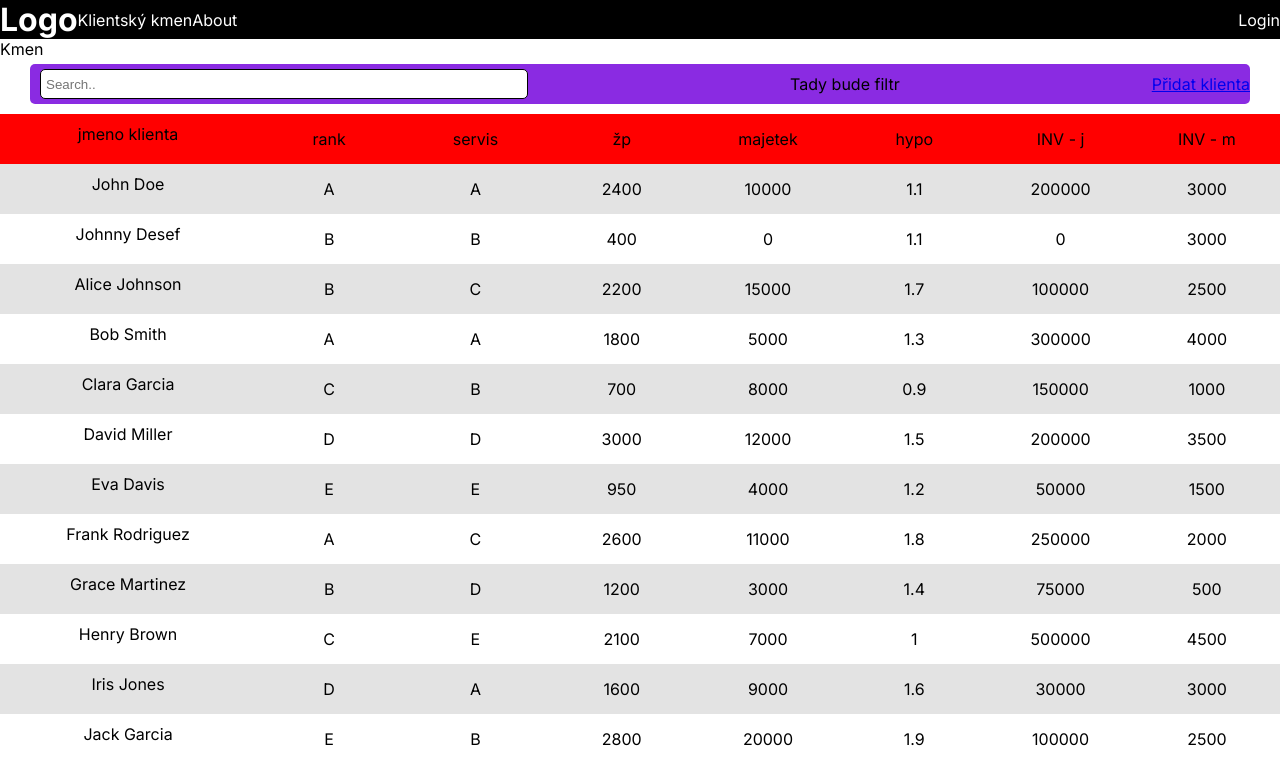
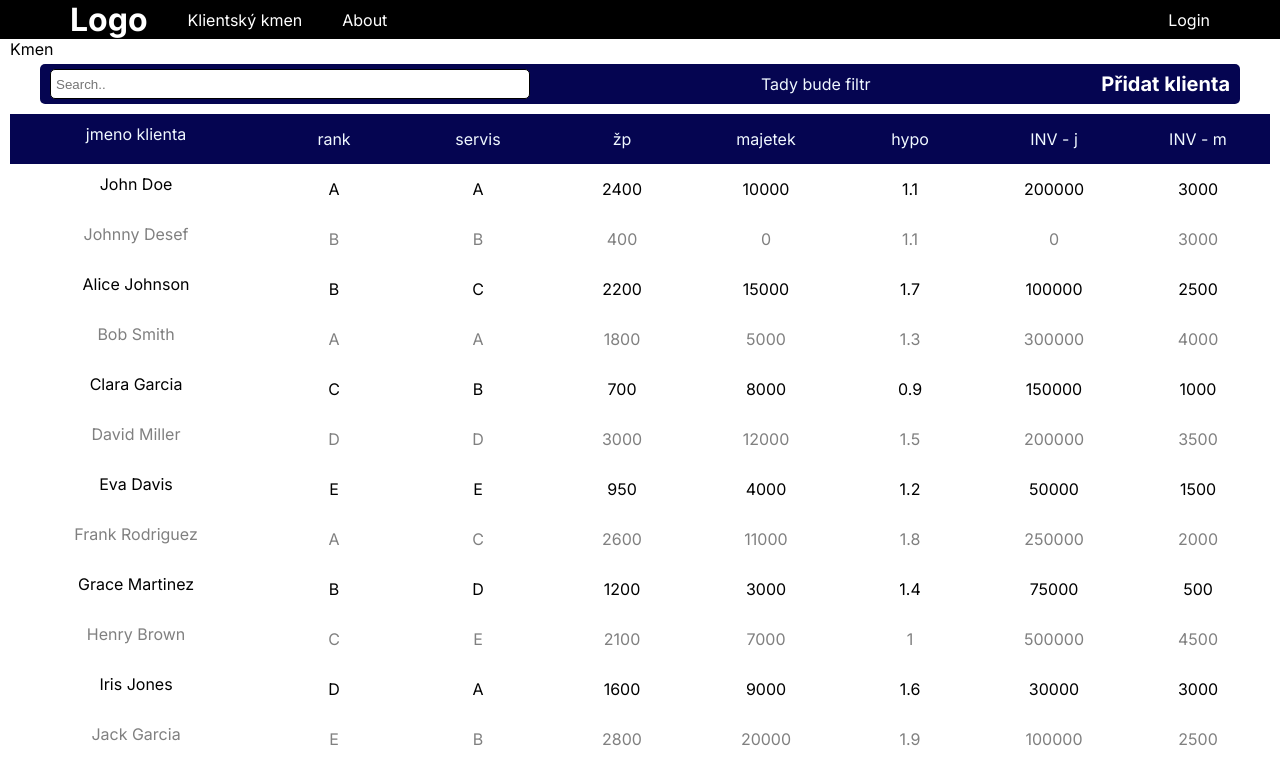
Before and after one commit to JGCZE/CRM_next, a Next.js app: page /kmen in a window 1280 px wide. Shown: the top 784 px of the page. Built offline with nearby package versions, Linux system fonts and the light colour scheme.

Commit message:
update data

```diff
--- a/src/app/kmen/Kmen.module.css
+++ b/src/app/kmen/Kmen.module.css
@@ -1,7 +1,17 @@
 .container {
-  display: flex;
-  justify-content: space-between;
-  align-items: center;
-  background-color: rgb(218, 170, 170);
-  color: white;
+  margin: 0 10px;
 }
+
+.links {
+  text-decoration: none;
+  color: black;
+}
+
+.links:nth-child(2n){
+  color: gray;
+}
+
+.links:hover {
+  color: blue;
+  font: bold;
+}
--- a/src/app/kmen/components/OneClient.module.css
+++ b/src/app/kmen/components/OneClient.module.css
@@ -1,9 +1,5 @@
 .container {
   display: flex;
-}
-
-.container:nth-child(odd) {
-  background-color: rgb(227, 227, 227);
 }
 
 .nameWrapper {
--- a/src/app/kmen/page.js
+++ b/src/app/kmen/page.js
@@ -1,19 +1,22 @@
 import Searchbar from "@/components/SearchBar/Searchbar.js"
 import DescBar from "@/components/DescBar/page.jsx"
 import OneClient from "./components/OneClient.jsx"
+import Link from "next/link.js"
 import data from "../../data/data.js"
 import styles from "./Kmen.module.css"
 
 const Kmen = () => {
   console.log(data)
   return (
-    <div>
+    <div className={styles.container}>
       Kmen
       <Searchbar />
       <DescBar />
       {data.map((client) => {
         return (
-          <OneClient client={client} key={client.id} className={styles.client} />
+          <Link key={client.id} href="/" className={styles.links}>
+            <OneClient client={client} className={styles.client} />
+          </Link>
         )
       })}
     </div>
--- a/src/components/DescBar/descBar.module.css
+++ b/src/components/DescBar/descBar.module.css
@@ -1,6 +1,7 @@
 .container {
   width: 100%;
-  background-color: red;
+  background-color: rgb(5, 5, 81);
+  color: aliceblue;
   margin-top: 10px;
   display: flex;
 }
--- a/src/components/Navbar/Navbar.module.css
+++ b/src/components/Navbar/Navbar.module.css
@@ -4,6 +4,7 @@
   align-items: center;
   background-color: black;
   color: white;
+  padding: 0 50px;
 }
 
 .links {
@@ -14,4 +15,5 @@
 .link {
   color: white;
   text-decoration: none;
+  margin: 0 20px;
 }
--- a/src/components/SearchBar/Searchbar.js
+++ b/src/components/SearchBar/Searchbar.js
@@ -6,7 +6,7 @@ const Searchbar = () => {
     <div className={styles.container}>
       <input type="text" placeholder="Search.." className={styles.input}/>
       <p>Tady bude filtr</p>
-      <Link href="/add"> Přidat klienta</Link>
+      <Link href="/add" className={styles.link}> Přidat klienta</Link>
     </div>
   )
 }
--- a/src/components/SearchBar/Searchbar.module.css
+++ b/src/components/SearchBar/Searchbar.module.css
@@ -4,7 +4,8 @@
   display: flex;
   justify-content: space-between;
   align-items: center;
-  background-color: blueviolet;
+  background-color: rgb(5, 5, 81);
+  color: aliceblue;
   border-radius: 5px;
 }
 
@@ -17,3 +18,12 @@
   margin-right: 10px;
   margin-left: 10px;
 }
+
+.link {
+  text-decoration: none;
+  color: white;
+  font-weight: bold;
+  font-size: 20px;
+  margin-right: 10px;
+  margin-left: 10px;
+}
```
